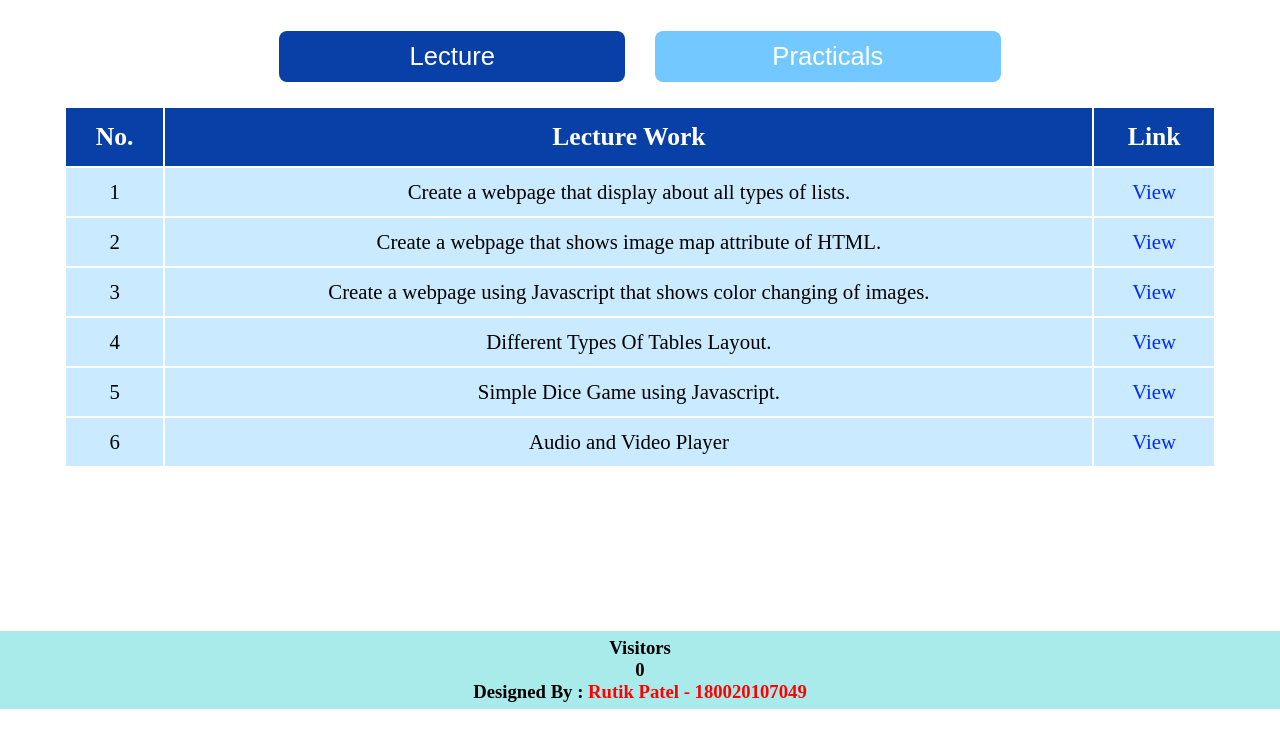
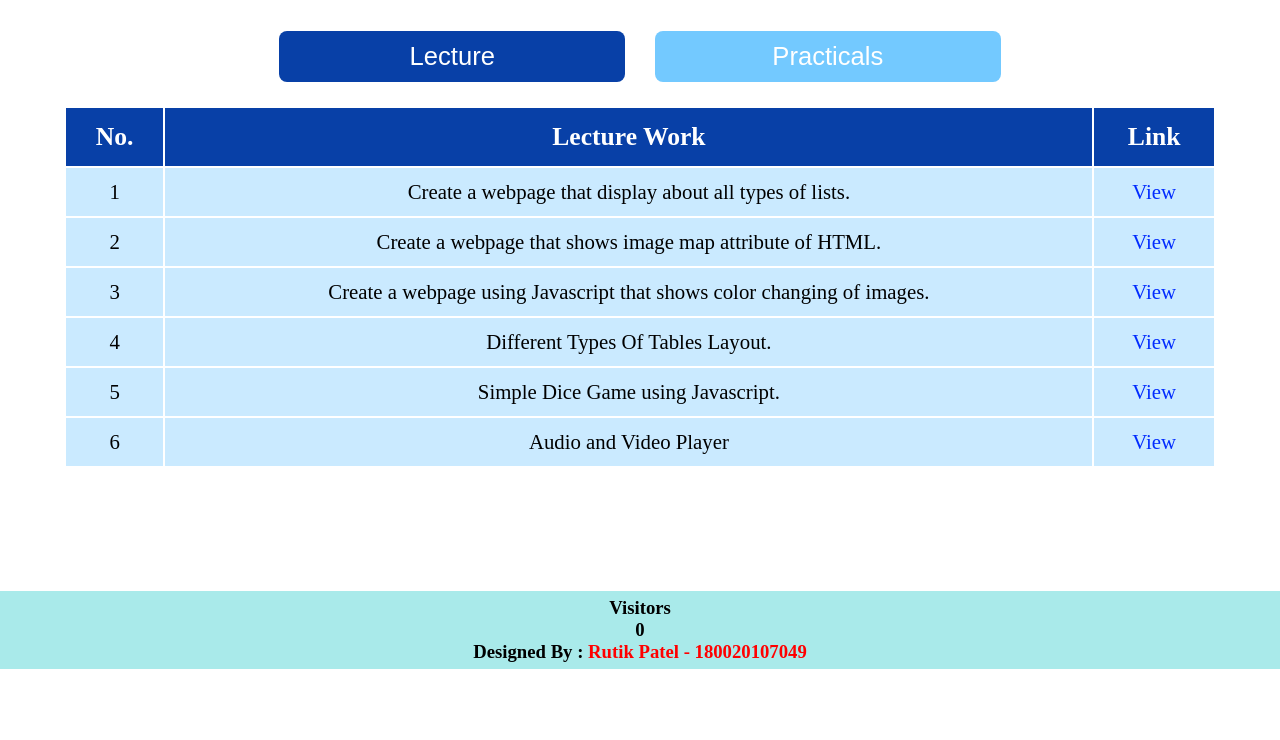
Before and after one commit to rutikkpatel/WebProgramming, a plain HTML site: page index.html in a window 1280 px wide. Shown: the part 60-800 px from the top of the page. Drawn offline with Linux system fonts and the light colour scheme; no server answers.

Commit message:
Update style.css

```diff
--- a/css/style.css
+++ b/css/style.css
@@ -43,7 +43,7 @@
     background-color: #0840a7;
 }
 .lists {
-    height: 65vh;
+    height: 60vh;
     overflow: auto;
 }
 .lists table {
```
